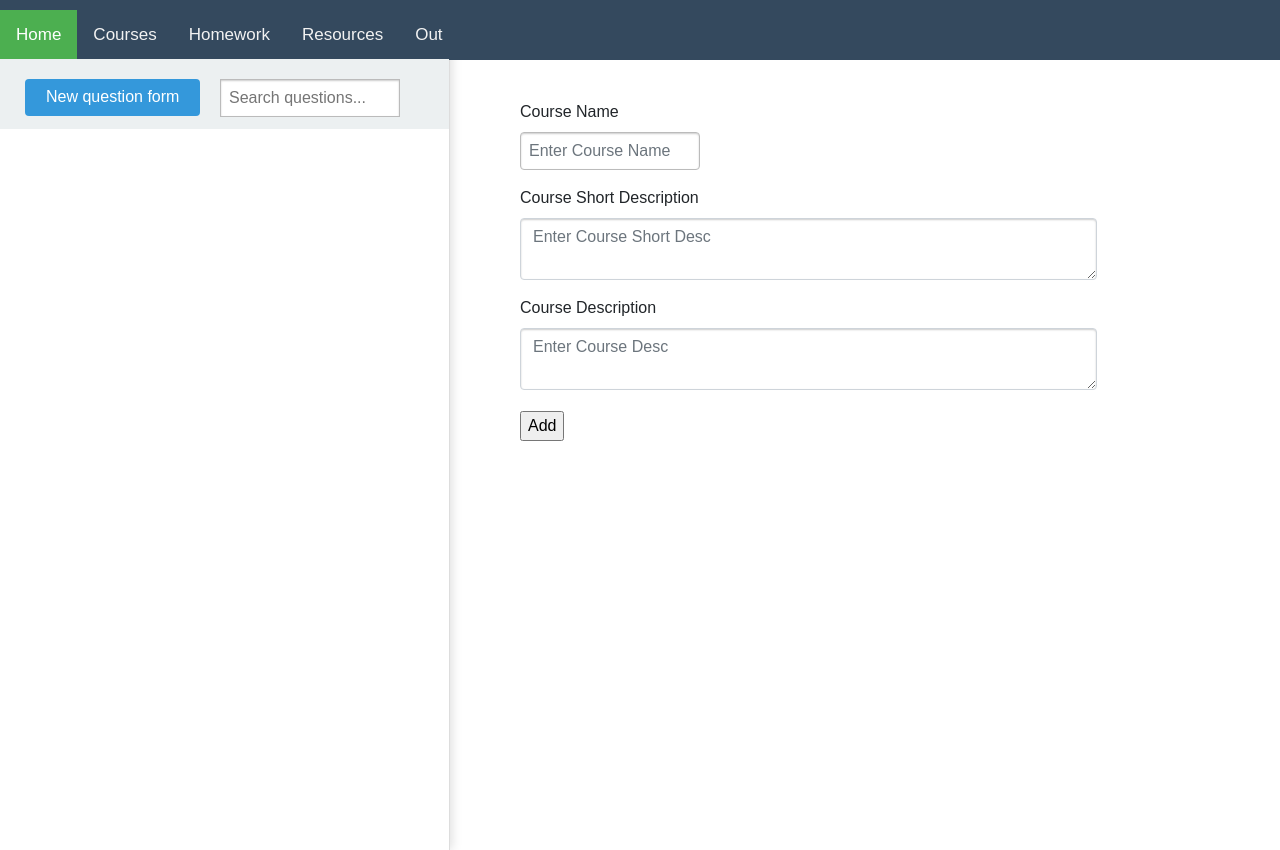
After one commit to Rau7/Bil372_Grup4_Etunet, a CodeIgniter app: page /Bil372_Grup4_Etunet/index.php/courses/add_course in a window 1280 px wide. The commit adds this page. Run offline with CodeIgniter, Linux system fonts and the light colour scheme; some libraries are stand-ins or nearby versions.

Commit message:
updatesv1

```diff
--- /dev/null
+++ b/application/controllers/Courses.php
@@ -0,0 +1,70 @@
+<?php
+defined('BASEPATH') OR exit('No direct script access allowed');
+class Courses extends CI_Controller {
+
+
+
+	public function index()
+	{
+			if(isset($this->session->userdata['admin']['admin_id'])){
+
+				$this->load->model("Courses_model");
+
+	    		if($this->session->userdata['admin']['type'] === "teacher"){
+					$data['courses'] = $this->Courses_model->getCoursesOfTeacherWithId($this->session->userdata['admin']['admin_id']);
+
+					if(empty($data['courses'])){
+						$data['subview'] = "empty_teacher_courses";
+					}
+					else{
+						$data['subview'] = "courses_teacher";
+					}
+
+
+					$data["title"]= "Profil";
+
+					$this->load->view('layouts/standart',$data);
+
+				}
+				else{
+
+				}
+
+		   }
+		    else{
+		      redirect('http://localhost/bookstore/index.php/Login','refresh');
+		    }
+
+
+	}
+
+	public function add_course(){
+	  $data['title'] = "Add Course";
+	  $data['subview'] = "add_course";
+	  $this->load->view('layouts/standart',$data);
+
+	}
+
+	public function real_add_course(){
+
+		if(isset($this->session->userdata['admin']['admin_id'])){
+
+
+			print_r($this->input->post());
+			die();
+
+			$data['title'] = "Add Course";
+	  		$data['subview'] = "add_course";
+	  		$this->load->view('layouts/standart',$data);
+		}
+		else{
+			redirect('http://localhost/bookstore/index.php/Login','refresh');
+		}
+
+
+	}
+
+
+}
+
+?>
--- a/application/controllers/Enterence.php
+++ b/application/controllers/Enterence.php
@@ -19,10 +19,12 @@ class Enterence extends CI_Controller {
 
           $admin = $this->Login_model->getStudent($this->input->post());
           $admin['admin_id'] = $admin['student_id'];
+          $admin['type'] = "student";
         }
         else{
           $admin = $this->Login_model->getTeacher($this->input->post());
           $admin['admin_id'] = $admin['teacher_id'];
+          $admin['type'] = "teacher";
         }
 
         if(empty($admin)){
--- a/application/views/containers/foot.php
+++ b/application/views/containers/foot.php
@@ -1,2 +1,15 @@
 <!--<script type="text/javascript" src="js/templates.js"></script>
 <script type="text/javascript" src="js/script.js"></script>-->
+<script src="https://code.jquery.com/jquery-3.2.1.slim.min.js" integrity="sha384-KJ3o2DKtIkvYIK3UENzmM7KCkRr/rE9/Qpg6aAZGJwFDMVNA/GpGFF93hXpG5KkN" crossorigin="anonymous"></script>
+<script src="https://cdnjs.cloudflare.com/ajax/libs/popper.js/1.12.9/umd/popper.min.js" integrity="sha384-ApNbgh9B+Y1QKtv3Rn7W3mgPxhU9K/ScQsAP7hUibX39j7fakFPskvXusvfa0b4Q" crossorigin="anonymous"></script>
+<script src="https://maxcdn.bootstrapcdn.com/bootstrap/4.0.0/js/bootstrap.min.js" integrity="sha384-JZR6Spejh4U02d8jOt6vLEHfe/JQGiRRSQQxSfFWpi1MquVdAyjUar5+76PVCmYl" crossorigin="anonymous"></script>
+<script>
+function myFunction() {
+  var x = document.getElementById("myTopnav");
+  if (x.className === "topnav") {
+    x.className += " responsive";
+  } else {
+    x.className = "topnav";
+  }
+}
+</script>
--- a/application/views/containers/head.php
+++ b/application/views/containers/head.php
@@ -5,3 +5,62 @@
         <link rel="stylesheet" href="<?php echo ASSETS; ?>css/normalize.css" />
         <link rel="stylesheet" href="<?php echo ASSETS; ?>css/style.css" />
         <link rel="stylesheet" href="http://fonts.googleapis.com/css?family=Open+Sans:400italic,700italic,400,700" />
+        <link rel="stylesheet" href="https://cdnjs.cloudflare.com/ajax/libs/font-awesome/4.7.0/css/font-awesome.min.css">
+        <link rel="stylesheet" href="https://maxcdn.bootstrapcdn.com/bootstrap/4.0.0/css/bootstrap.min.css" integrity="sha384-Gn5384xqQ1aoWXA+058RXPxPg6fy4IWvTNh0E263XmFcJlSAwiGgFAW/dAiS6JXm" crossorigin="anonymous">
+<style>
+body {
+  margin: 0;
+  font-family: Arial, Helvetica, sans-serif;
+}
+
+.topnav {
+  overflow: hidden;
+  background-color: #34495E;
+}
+
+.topnav a {
+  float: left;
+  display: block;
+  color: #f2f2f2;
+  text-align: center;
+  padding: 12px 16px;
+  text-decoration: none;
+  font-size: 17px;
+}
+
+.topnav a:hover {
+  background-color: #ddd;
+  color: black;
+}
+
+.topnav a.active {
+  background-color: #4CAF50;
+  color: white;
+}
+
+.topnav .icon {
+  display: none;
+}
+
+@media screen and (max-width: 600px) {
+  .topnav a:not(:first-child) {display: none;}
+  .topnav a.icon {
+    float: right;
+    display: block;
+  }
+}
+
+@media screen and (max-width: 600px) {
+  .topnav.responsive {position: relative;}
+  .topnav.responsive .icon {
+    position: absolute;
+    right: 0;
+    top: 0;
+  }
+  .topnav.responsive a {
+    float: none;
+    display: block;
+    text-align: left;
+  }
+}
+</style>
--- a/application/views/layouts/standart.php
+++ b/application/views/layouts/standart.php
@@ -6,12 +6,23 @@
 
     <body>
         <header>
-            <h1><a href="/">Callback Piazza</a></h1>
+
+            <div class="topnav" id="myTopnav">
+                    <a href="#home" class="active">Home</a>
+                    <a href="http://localhost/Bil372_Grup4_Etunet/index.php/Courses">Courses</a>
+                    <a href="#contact">Homework</a>
+                    <a href="#about">Resources</a>
+
+                    <a href="<?php echo MAIN; ?>Enterence/out">Out</a>
+                    <a href="javascript:void(0);" class="icon" onclick="myFunction()">
+                    <i class="fa fa-bars"></i>
+                    </a>
+    </div>
         </header>
 
         <div id="wrapper">
             <div id="navigation">
-                <div id="interactors">
+                <div id="interactors" style="margin-top: 9px;">
                     <!-- buttons and search -->
                     <a href="#" class="btn">New question form</a>
                     <input type="text" name="search" id="search"
--- /dev/null
+++ b/application/views/subviews/add_course.php
@@ -0,0 +1,15 @@
+<form class="login-form" action="http://localhost/Bil372_Grup4_Etunet/index.php/Courses/real_add_course" method="post">
+  <div class="form-group">
+    <label for="courseName">Course Name</label>
+    <input type="text" class="form-control" id="courseName" aria-describedby="emailHelp" placeholder="Enter Course Name" name="course_name">
+  </div>
+  <div class="form-group">
+    <label for="courseShort">Course Short Description</label>
+    <textarea class="form-control" id="courseShort" aria-describedby="emailHelp" placeholder="Enter Course Short Desc" name="course_short_desc" maxlength="125"></textarea>
+  </div>
+  <div class="form-group">
+    <label for="courselong">Course Description</label>
+    <textarea class="form-control" id="courseShort" aria-describedby="emailHelp" placeholder="Enter Course Desc" name="course_description" maxlength="500"></textarea>
+  </div>
+  <input type="Submit" value="Add" style="margin-top: 5px;">
+</form>
--- /dev/null
+++ b/application/views/subviews/empty_teacher_courses.php
@@ -0,0 +1,2 @@
+<h1> You are not given any courses </h1>
+<h>If you want to add a course <a href="<?php echo MAIN; ?>Courses/add_course">Click Here!</a></h>
```
Also changed, not shown: application/models/Courses_model.php (added, +10 -0 lines), application/views/layouts/login.php (+10 -6 lines).
